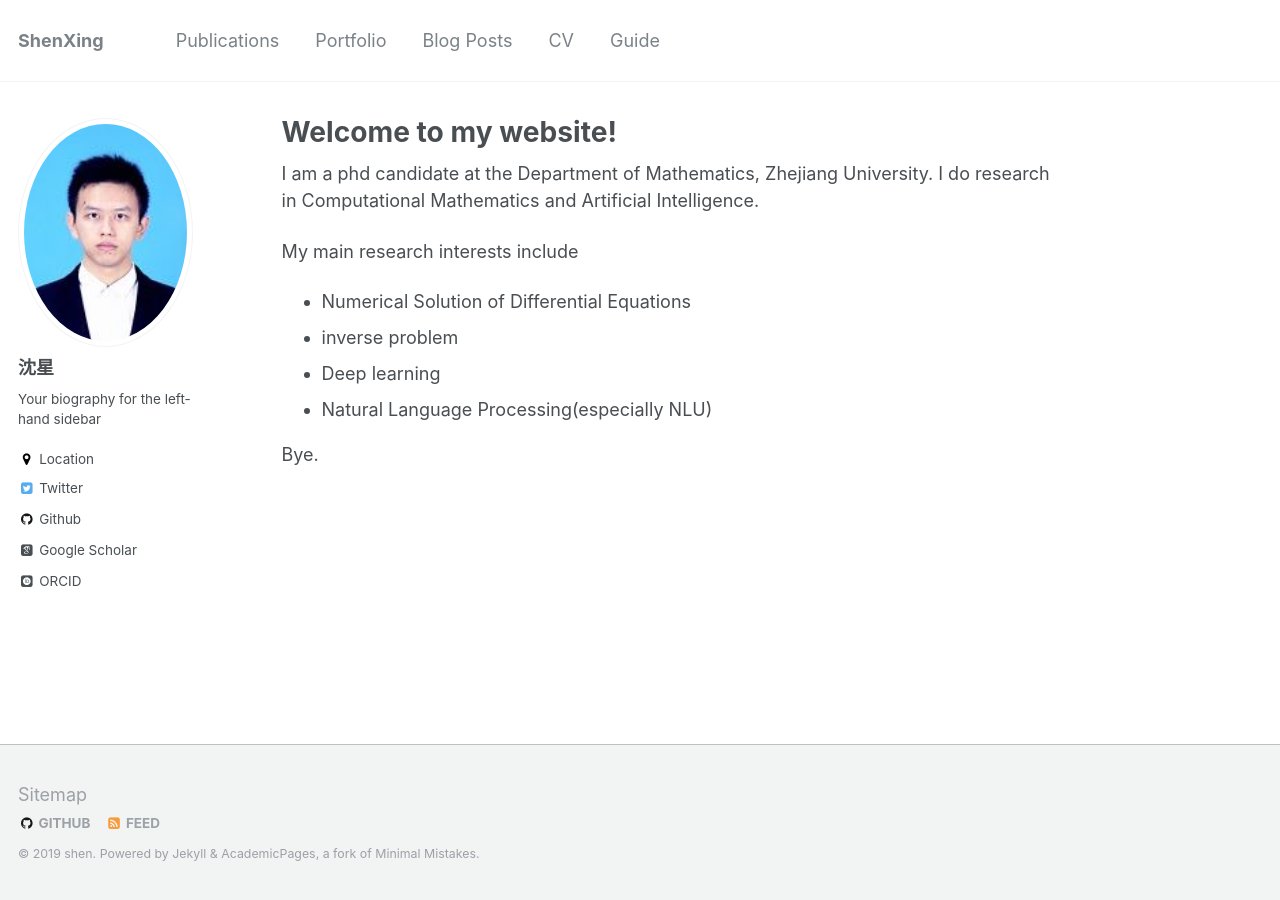
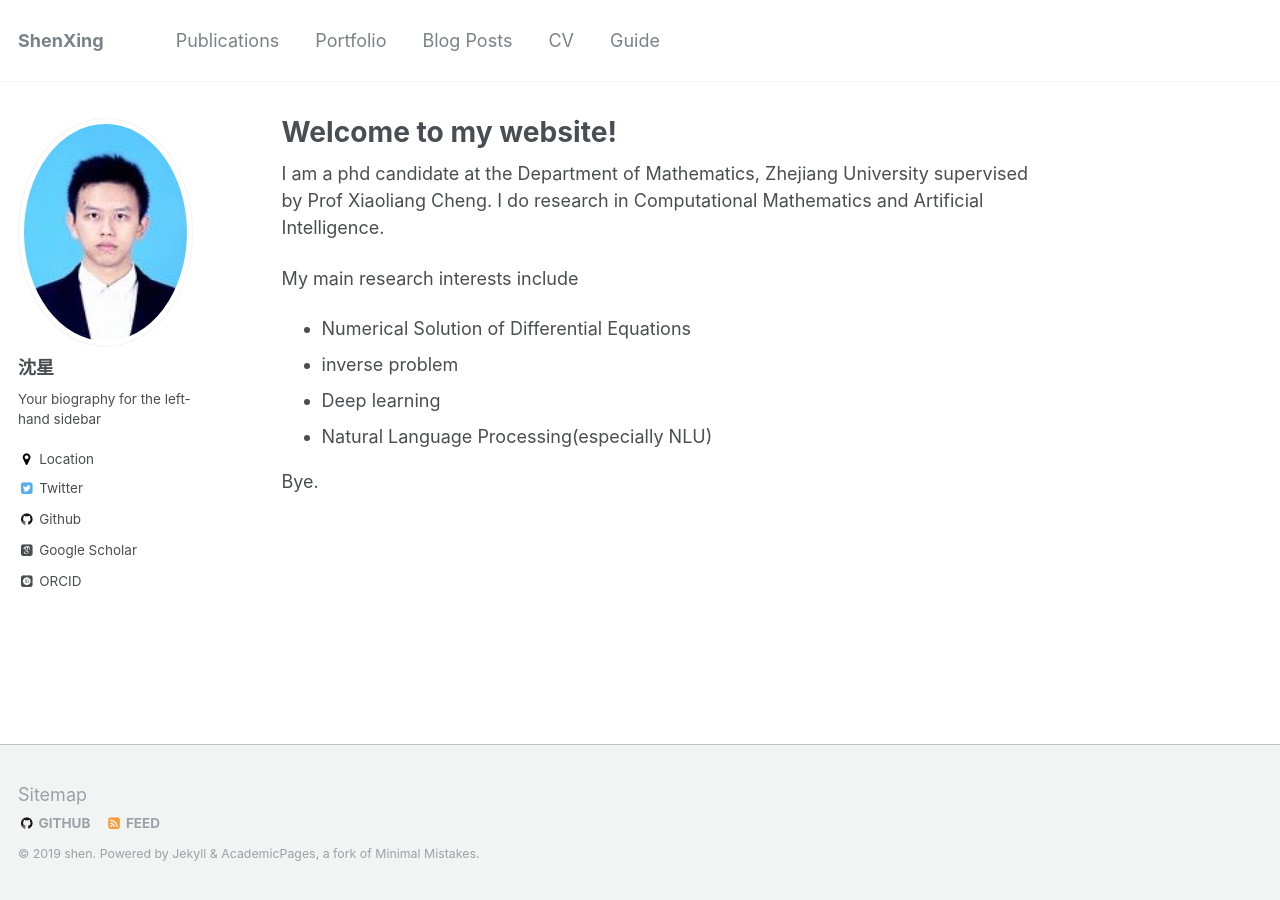
Before and after one commit to Xingbaji/xingbaji.github.io, a Jekyll site: the page built from _pages/about.md, in a window 1280 px wide. Built offline with Jekyll 4.4.1, drawn with Linux system fonts in a browser that asks for light colours; some web fonts are replaced.

Commit message:
shen_test

```diff
--- a/_pages/about.md
+++ b/_pages/about.md
@@ -8,7 +8,7 @@ redirect_from:
   - /about.html
 ---
 
-I am a phd candidate at the Department of Mathematics, Zhejiang University.
+I am a phd candidate at the Department of Mathematics, Zhejiang University supervised by Prof Xiaoliang Cheng.
 I do research in Computational Mathematics and Artificial Intelligence.
 
 My main research interests include
```
